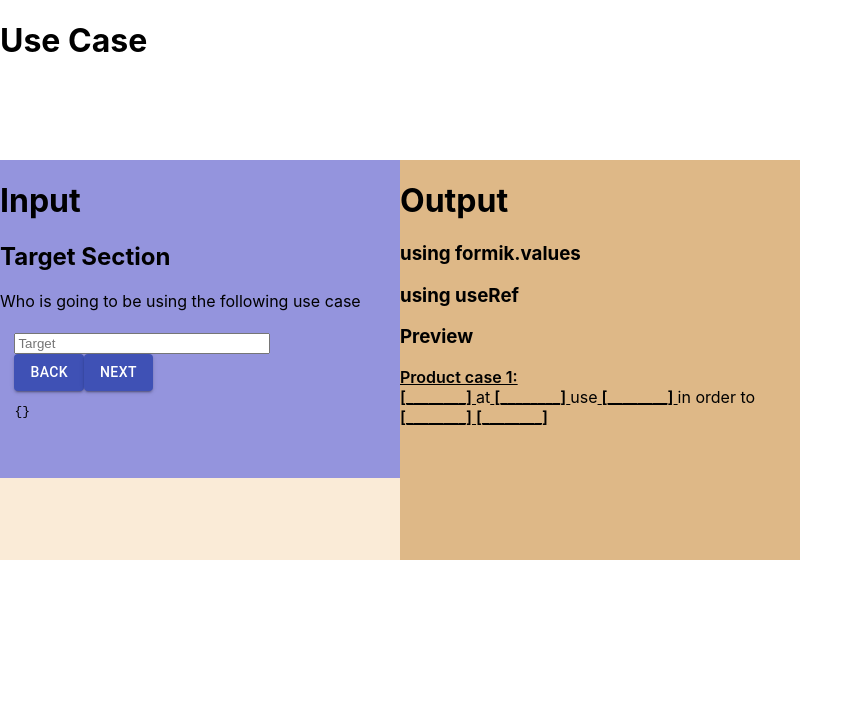
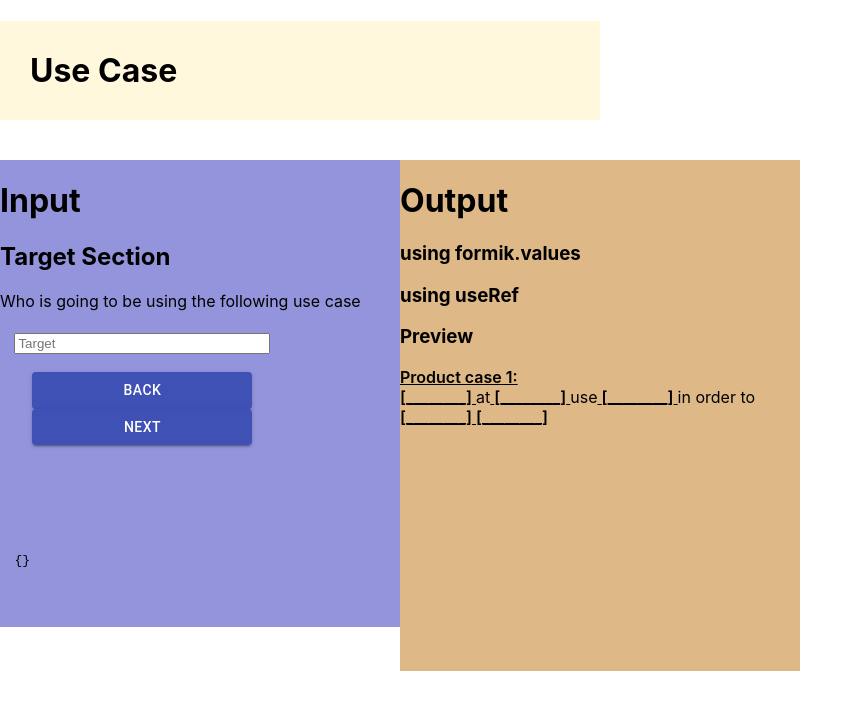
Before and after one commit to Atos20/Use_Cases, a React (Create React App) app: page / in a window 1280 px wide. Shown: the top 710 px of the page, without its empty margins (0-863 px from the left). Built offline with nearby package versions, Linux system fonts and the light colour scheme.

Commit message:
Display grid

```diff
--- a/src/components/Questionnaire/Questionnaire.css
+++ b/src/components/Questionnaire/Questionnaire.css
@@ -34,7 +34,7 @@
 
 .rigth{
   width: 400px;
-  height: 400px;
+  height: 511px;
   background-color: burlywood;
   position: absolute;
     top: 0%; left: 100%; right: -50%
@@ -44,3 +44,40 @@
   font-weight: 600;
   text-decoration: underline;
 }
+
+.controls{
+  display:flex;
+  flex-direction: column;
+  height: 150px;
+  margin:5%;
+  padding: 2%;
+}
+
+.cases{
+  background-color:coral;
+  width: 800px;
+  height: 50vh;
+  position: absolute;
+  top: 80%; left: 0%; right: 0%;
+  display: grid;
+  grid-template-columns: repeat(5, 20%);
+  grid-template-rows: repeat(2, 50%);
+  grid-gap: 2px;
+
+}
+
+.case{
+  display:flex;
+  flex-direction: column;
+  justify-content: center;
+  align-self: center;
+  background-color: cornsilk;
+  height: 80%;
+  padding: 5%;
+}
+
+.small{
+  font-size: .8em;
+  margin: 0%;
+  padding: 0%;
+}
```
